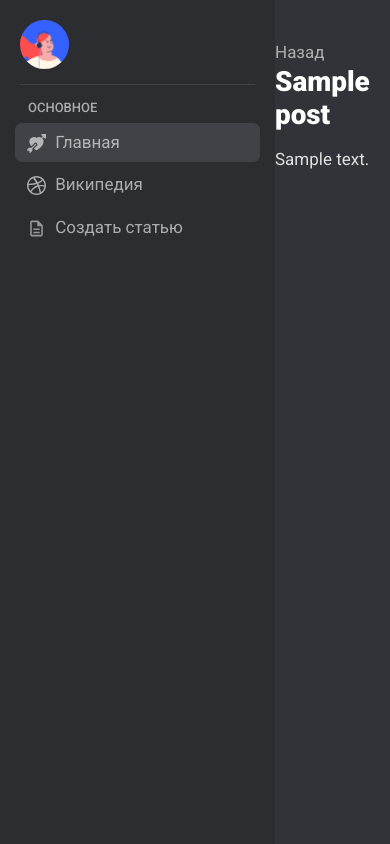
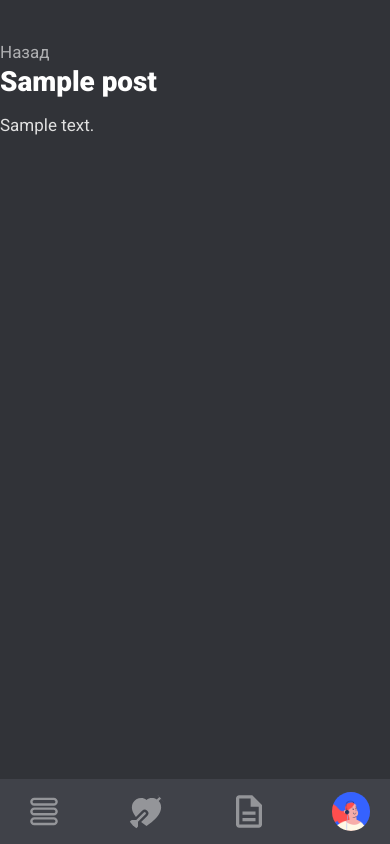
Before and after one commit to ThomasBoich/ds14community, a Django app: page /categories/post/1/ in a window 390 px wide. Run offline with Django 4.2, Linux system fonts and the light colour scheme; tables that the repository leaves empty hold one stand-in row (values such as "Sample post"); some libraries are stand-ins or nearby versions.

Commit message:
каркас мобильного меню получается

```diff
--- a/assets/css/style.css
+++ b/assets/css/style.css
@@ -494,3 +494,34 @@
 .table{
     width: 100%!IMPORTANT;
 }
+
+
+
+@media (max-width: 760px){
+    .prime-menu{
+        display: none;
+    }
+    .mobile-menu{
+        display: flex;
+        width: 100%;
+        position: fixed;
+        bottom: 0px;
+        height: 65px;
+        background-color: #404249;
+        justify-content: space-between;
+        padding: 5px 5vw 5px 5vw;
+        align-items: center;
+    }
+    .mobile-menu img, svg {
+        max-height: 39px;
+        border-radius: 101px;
+    }
+    .mobile-menu svg, path, g {
+        fill: #FFFFFF70;
+        opacity: 9!IMPORTANT;
+    }
+    .mobile-menu a{
+        width: max-content;
+        cursor: pointer;
+    }
+}
--- a/templates/default.html
+++ b/templates/default.html
@@ -85,7 +85,26 @@
 
         {% endblock %}
 
-
+        <div class="mobile-menu">
+            <a class="mobile-nav">
+                <svg xmlns="http://www.w3.org/2000/svg" xmlns:xlink="http://www.w3.org/1999/xlink" viewBox="0,0,256,256" width="48px" height="48px"><g fill="#ffffff" fill-rule="nonzero" stroke="none" stroke-width="1" stroke-linecap="butt" stroke-linejoin="miter" stroke-miterlimit="10" stroke-dasharray="" stroke-dashoffset="0" font-family="none" font-weight="none" font-size="none" text-anchor="none" style="mix-blend-mode: normal"><g transform="scale(5.33333,5.33333)"><path d="M12,6.98633c-2.74366,0 -5,2.25634 -5,5c0,2.74366 2.25634,5 5,5h24c2.74366,0 5,-2.25634 5,-5c0,-2.74366 -2.25634,-5 -5,-5zM12,9.98633h24c1.12234,0 2,0.87766 2,2c0,1.12234 -0.87766,2 -2,2h-24c-1.12234,0 -2,-0.87766 -2,-2c0,-1.12234 0.87766,-2 2,-2zM12,18.98633c-2.74366,0 -5,2.25634 -5,5c0,2.74366 2.25634,5 5,5h24c2.74366,0 5,-2.25634 5,-5c0,-2.74366 -2.25634,-5 -5,-5zM12,21.98633h24c1.12234,0 2,0.87766 2,2c0,1.12234 -0.87766,2 -2,2h-24c-1.12234,0 -2,-0.87766 -2,-2c0,-1.12234 0.87766,-2 2,-2zM12,30.98633c-2.74366,0 -5,2.25634 -5,5c0,2.74366 2.25634,5 5,5h24c2.74366,0 5,-2.25634 5,-5c0,-2.74366 -2.25634,-5 -5,-5zM12,33.98633h24c1.12234,0 2,0.87766 2,2c0,1.12234 -0.87766,2 -2,2h-24c-1.12234,0 -2,-0.87766 -2,-2c0,-1.12234 0.87766,-2 2,-2z"></path></g></g></svg>
+            </a>
+            <a href="">
+                <svg xmlns="http://www.w3.org/2000/svg" width="39" height="39" fill="currentColor" class="bi bi-arrow-through-heart-fill" viewBox="0 0 16 16">
+                    <path fill-rule="evenodd" d="M2.854 15.854A.5.5 0 0 1 2 15.5V14H.5a.5.5 0 0 1-.354-.854l1.5-1.5A.5.5 0 0 1 2 11.5h1.793l3.103-3.104a.5.5 0 1 1 .708.708L4.5 12.207V14a.5.5 0 0 1-.146.354zM16 3.5a.5.5 0 0 1-.854.354L14 2.707l-1.006 1.006c.236.248.44.531.6.845.562 1.096.585 2.517-.213 4.092-.793 1.563-2.395 3.288-5.105 5.08L8 13.912l-.276-.182A24 24 0 0 1 5.8 12.323L8.31 9.81a1.5 1.5 0 0 0-2.122-2.122L3.657 10.22a9 9 0 0 1-1.039-1.57c-.798-1.576-.775-2.997-.213-4.093C3.426 2.565 6.18 1.809 8 3.233c1.25-.98 2.944-.928 4.212-.152L13.292 2 12.147.854A.5.5 0 0 1 12.5 0h3a.5.5 0 0 1 .5.5z"/>
+                </svg>
+            </a>
+            <a href="">
+                <svg style="opacity: 0.5;" xmlns="http://www.w3.org/2000/svg" xmlns:xlink="http://www.w3.org/1999/xlink" viewBox="0,0,256,256" width="48px" height="48px"><g fill="#FFFFFF" fill-rule="nonzero" stroke="none" stroke-width="1" stroke-linecap="butt" stroke-linejoin="miter" stroke-miterlimit="10" stroke-dasharray="" stroke-dashoffset="0" font-family="none" font-weight="none" font-size="none" text-anchor="none" style="mix-blend-mode: normal"><g transform="scale(10.66667,10.66667)"><path d="M6,2c-1.09425,0 -2,0.90575 -2,2v16c0,1.09426 0.90575,2 2,2h12c1.09426,0 2,-0.90574 2,-2v-12l-6,-6zM6,4h7v5h5v11h-12zM8,12v2h8v-2zM8,16v2h8v-2z"></path></g></g></svg>
+            </a>
+            <a href="">
+                {% if  request.user.photo and request.user.photo.url %}
+                <img class='img-fon' src="{{request.user.photo.url}}" alt="">
+                {%else%}
+                <img class='img-fon' src="{% static 'img/avatarka.png' %}" alt="">
+                {%endif%}
+            </a>
+        </div>
 
     </div>
     <script src="https://cdn.jsdelivr.net/npm/bootstrap@5.3.2/dist/js/bootstrap.bundle.min.js" integrity="sha384-C6RzsynM9kWDrMNeT87bh95OGNyZPhcTNXj1NW7RuBCsyN/o0jlpcV8Qyq46cDfL" crossorigin="anonymous"></script>
```
Also changed, not shown: assets/img/mobile-menu.svg (added), 2 other files.
